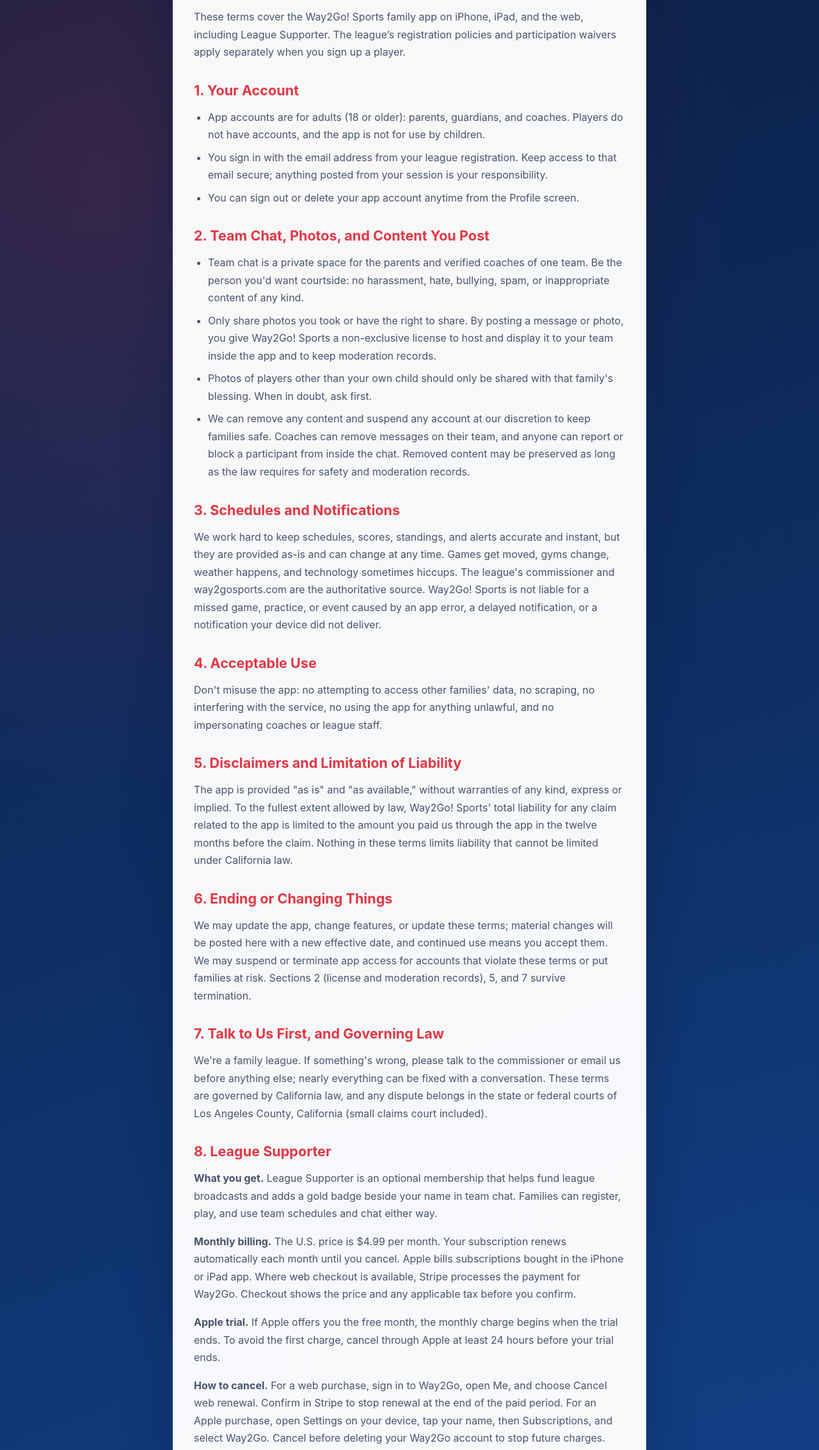
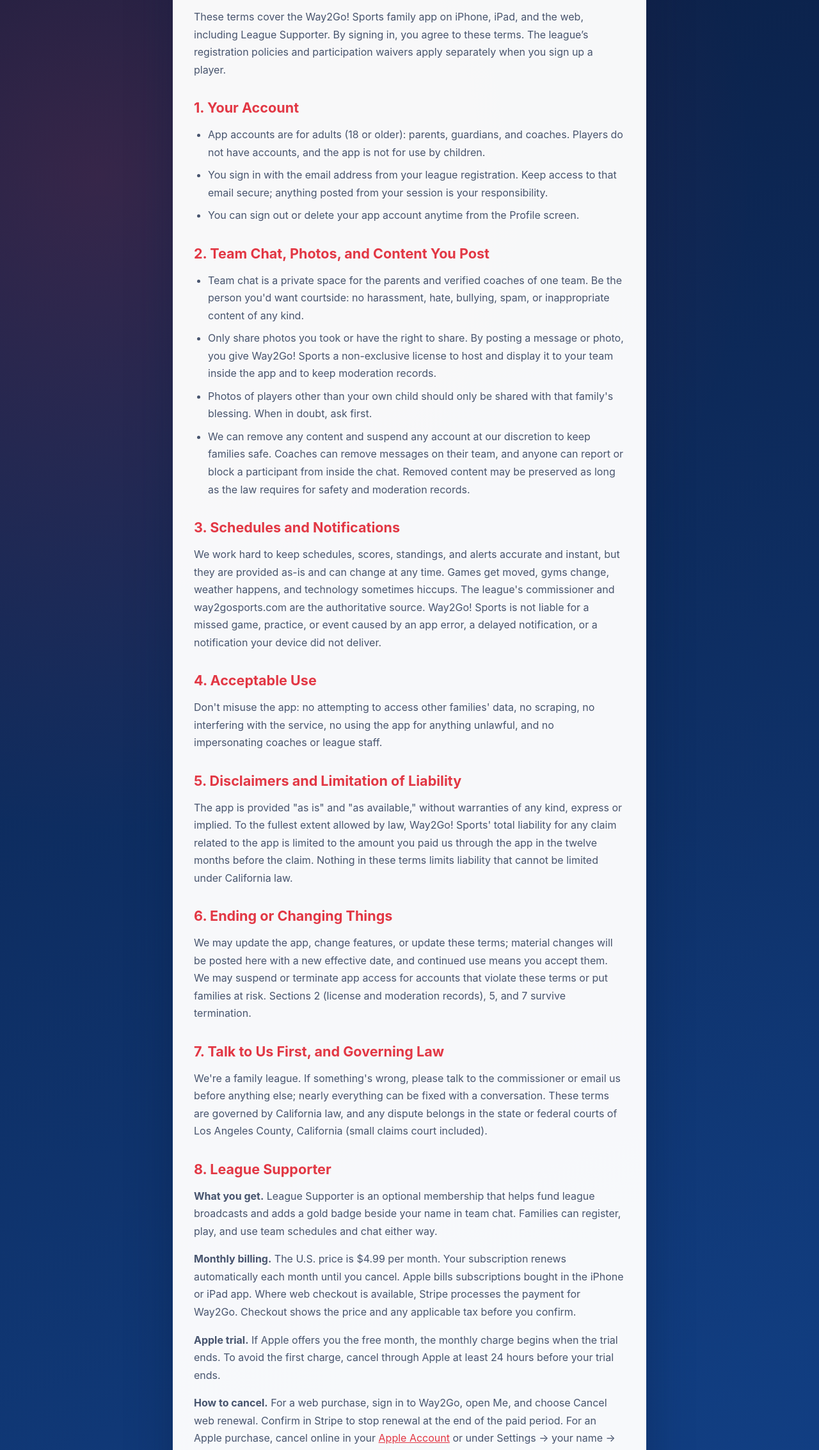
Before and after one commit to DustinTPS/way2go-legal, a plain HTML site: page terms/index.html in a window 1280 px wide. Shown: the part 263-2529 px from the top of the page at 64% size. Drawn offline with Linux system fonts and the light colour scheme.

Commit message:
Match the web terms and include Apple online cancellation

```diff
--- a/terms/index.html
+++ b/terms/index.html
@@ -45,7 +45,7 @@
         <p class="eyebrow">Terms of Use</p>
         <h1>Way2Go! Sports App Terms of Use</h1>
         <p class="meta"><strong>Effective date:</strong> November 19, 2026</p>
-        <p>These terms cover the Way2Go! Sports family app on iPhone, iPad, and the web, including League Supporter. The league’s registration policies and participation waivers apply separately when you sign up a player.</p>
+        <p>These terms cover the Way2Go! Sports family app on iPhone, iPad, and the web, including League Supporter. By signing in, you agree to these terms. The league’s registration policies and participation waivers apply separately when you sign up a player.</p>
 
         <h2>1. Your Account</h2>
         <ul>
@@ -81,7 +81,7 @@
         <p><strong>What you get.</strong> League Supporter is an optional membership that helps fund league broadcasts and adds a gold badge beside your name in team chat. Families can register, play, and use team schedules and chat either way.</p>
         <p><strong>Monthly billing.</strong> The U.S. price is $4.99 per month. Your subscription renews automatically each month until you cancel. Apple bills subscriptions bought in the iPhone or iPad app. Where web checkout is available, Stripe processes the payment for Way2Go. Checkout shows the price and any applicable tax before you confirm.</p>
         <p><strong>Apple trial.</strong> If Apple offers you the free month, the monthly charge begins when the trial ends. To avoid the first charge, cancel through Apple at least 24 hours before your trial ends.</p>
-        <p><strong>How to cancel.</strong> For a web purchase, sign in to Way2Go, open Me, and choose Cancel web renewal. Confirm in Stripe to stop renewal at the end of the paid period. For an Apple purchase, open Settings on your device, tap your name, then Subscriptions, and select Way2Go. Cancel before deleting your Way2Go account to stop future charges.</p>
+        <p><strong>How to cancel.</strong> For a web purchase, sign in to Way2Go, open Me, and choose Cancel web renewal. Confirm in Stripe to stop renewal at the end of the paid period. For an Apple purchase, cancel online in your <a href="https://account.apple.com/">Apple Account</a> or under Settings → your name → Subscriptions on your device. Cancel before deleting your Way2Go account to stop future charges.</p>
         <p><strong>Billing help.</strong> Use the Way2Go email you signed in with when you joined. If you lose access or cannot find a purchase, contact Way2Go with the billing email and the date on your receipt. For a refund request on an Apple purchase, use <a href="https://reportaproblem.apple.com/">Apple’s Report a Problem page</a>.</p>
 
         <h2>Contact</h2>
```
